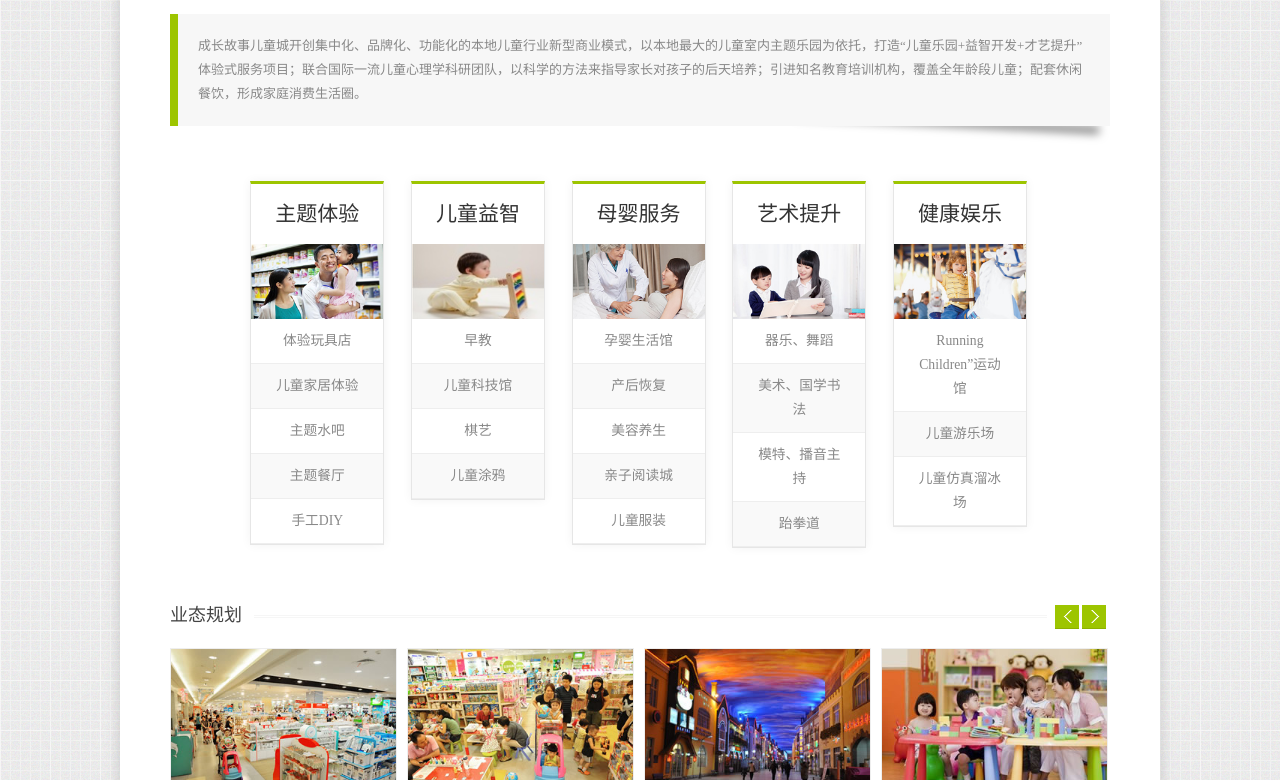
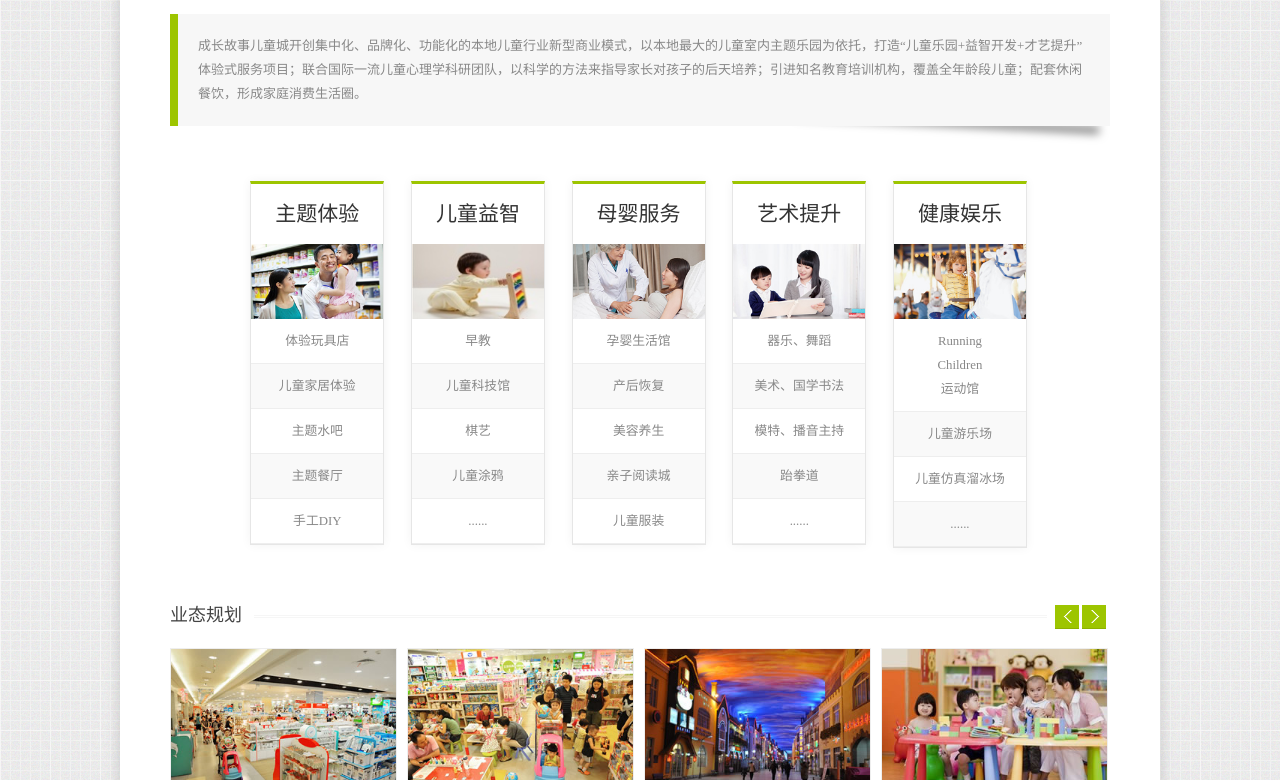
Before and after one commit to Rand01ph/czgs, a plain HTML site: page layout.html in a window 1280 px wide. Shown: the part 320-1100 px from the top of the page. Drawn offline with Linux system fonts and the light colour scheme.

Commit message:
fix v0.5

```diff
--- a/css/camera.css
+++ b/css/camera.css
@@ -1350,6 +1350,6 @@
 
 .camera_caption {
     left: 5%;
-    width: 45%;
+    width: 50%;
     display: inline;
 }
--- a/layout.html
+++ b/layout.html
@@ -215,7 +215,7 @@
 
                     </div>
 
-                    <div class="vuzz-pricing-content">
+                    <div class="vuzz-pricing-content"  style="font-size: 0.8em">
 
                         <ul>
 
@@ -250,7 +250,7 @@
 
                     </div>
 
-                    <div class="vuzz-pricing-content">
+                    <div class="vuzz-pricing-content" style="font-size: 0.8em">
 
                         <ul>
 
@@ -261,6 +261,8 @@
                             <li>棋艺</li>
 
                             <li>儿童涂鸦</li>
+
+                            <li>......</li>
 
                         </ul>
 
@@ -281,7 +283,7 @@
 
                     </div>
 
-                    <div class="vuzz-pricing-content">
+                    <div class="vuzz-pricing-content" style="font-size: 0.8em">
 
                         <ul>
 
@@ -314,7 +316,7 @@
                         <img src="img/demo/education.jpg" width="210" height="120" class="img-rounded" alt="">
                     </div>
 
-                    <div class="vuzz-pricing-content">
+                    <div class="vuzz-pricing-content" style="font-size: 0.8em">
 
                         <ul>
 
@@ -325,6 +327,8 @@
                             <li>模特、播音主持</li>
 
                             <li>跆拳道</li>
+
+                            <li>......</li>
 
                         </ul>
 
@@ -345,15 +349,17 @@
                         <img src="img/demo/entertainment.jpg" width="210" height="120" class="img-rounded" alt="">
                     </div>
 
-                    <div class="vuzz-pricing-content">
+                    <div class="vuzz-pricing-content" style="font-size: 0.8em">
 
                         <ul>
 
-                            <li>Running Children”运动馆</li>
+                            <li>Running Children<br>运动馆</li>
 
                             <li>儿童游乐场</li>
 
                             <li>儿童仿真溜冰场</li>
+
+                            <li>......</li>
 
                         </ul>
 
```
Also changed, not shown: about.html (+4 -0 lines), contact.html (+2 -0 lines), index.html (+7 -5 lines), park.html (+1 -1 lines), img/demo/map.jpg, img/demo/slide3.jpg, img/ico/favicon.png.
